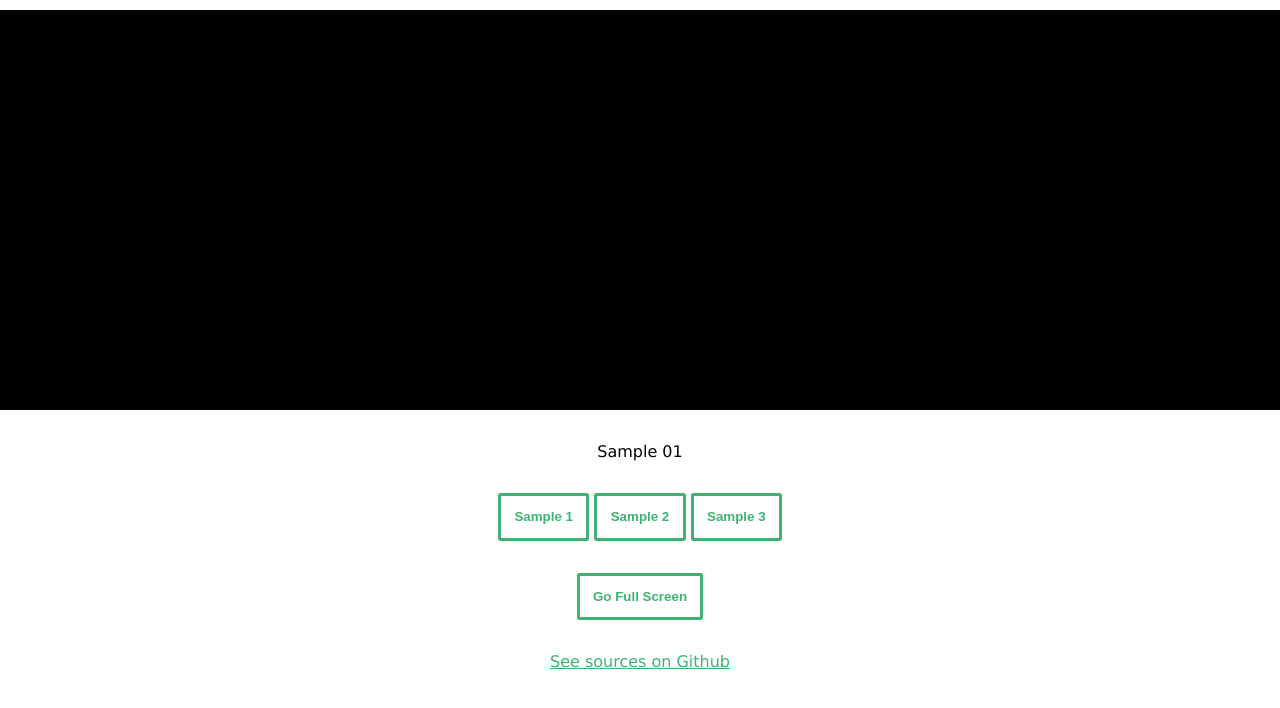
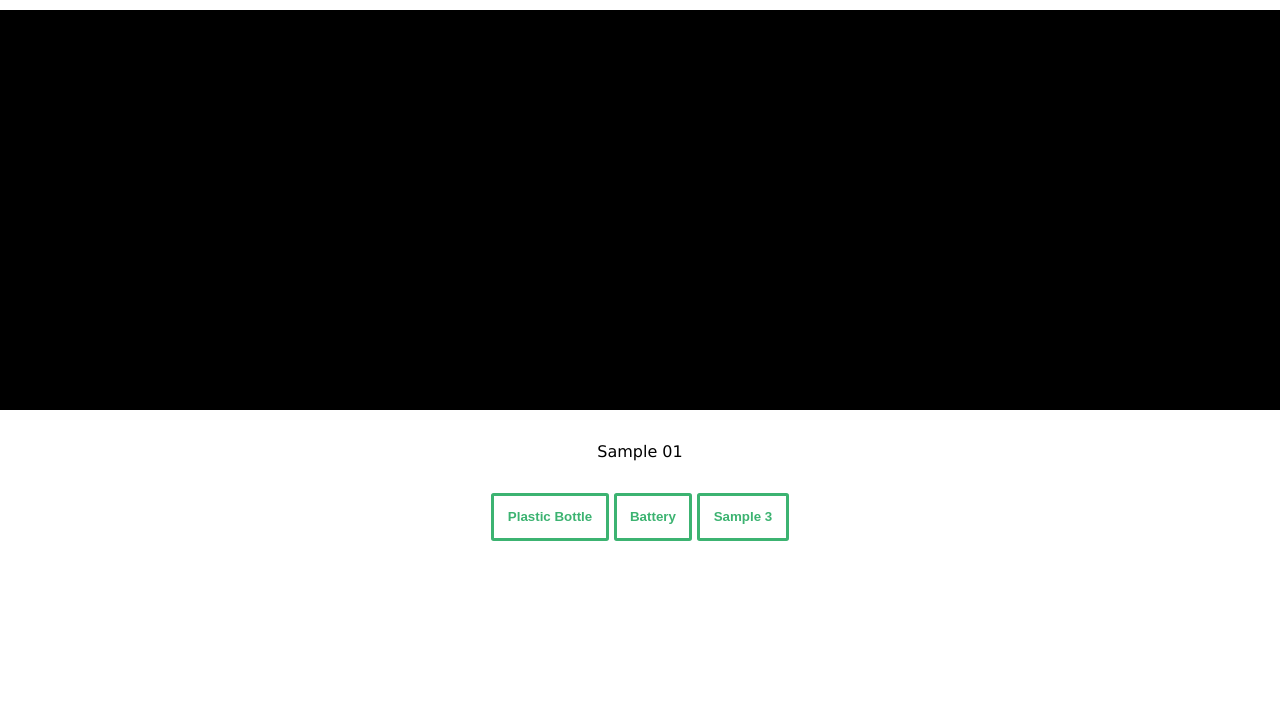
Before and after one commit to caginagirdemir/webglproject, a website: page js-3d-model-viewer-master/index.html in a window 1280 px wide. Shown: the part 92-800 px from the top of the page. Drawn offline with nearby package versions, Linux system fonts and the light colour scheme; some packages are replaced by stand-ins of ours; a script that the page names is missing.

Commit message:
Update index.html

```diff
--- a/js-3d-model-viewer-master/index.html
+++ b/js-3d-model-viewer-master/index.html
@@ -2,7 +2,7 @@
 <html>
   <head>
     <meta charset="utf-8">
-    <title>Javascript 3D Model Viewer</title>
+    <title>CMP715 WebGL Assignment</title>
     <style>
       body {
         margin: 0;
@@ -72,28 +72,15 @@
 
     <div class="center">
       <button class="button" id="sample-1-button">
-        Sample 1
+        Plastic Bottle
       </button>
       <button class="button" id="sample-2-button">
-        Sample 2
+        Battery
       </button>
       <button class="button" id="sample-3-button">
         Sample 3
       </button>
     </div>
-
-    <div class="center">
-      <button class="button" id="fullscreen-button">
-        Go Full Screen
-      </button>
-    </div>
-
-
-    <footer class="center footer">
-      <a href="https://github.com/cgwire/js-3d-model-viewer">
-        See sources on Github
-      </a>
-    </footer>
   </div>
 
   <script src="./dist/js-3d-model-viewer.js"></script>
```
